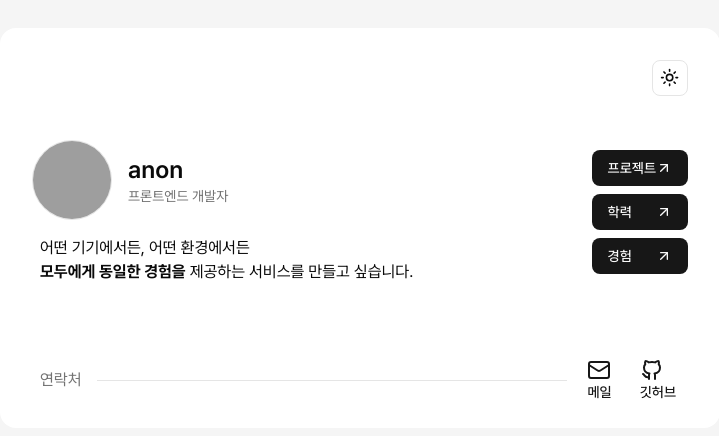
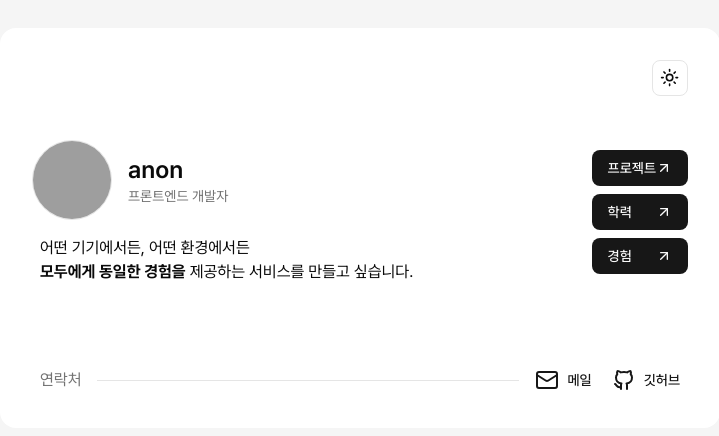
Before and after one commit to anon-js/qnon.kr, a Next.js app: page / in a window 1280 px wide. Shown: the part 172-608 px from the top of the page, without its empty margins (280-999 px from the left). Built offline with nearby package versions, Linux system fonts and the light colour scheme; grey boxes are pictures that could not be loaded.

Commit message:
fix: Changed the contact Button Style

```diff
--- a/components/home/ContactButtons.tsx
+++ b/components/home/ContactButtons.tsx
@@ -17,6 +17,7 @@ function ContactButtons() {
               target="_blank"
               rel="noopener noreferrer"
               aria-label={button.label + '(으)로 연락하기'}
+              className="flex gap-2 items-center"
             >
               {Icon && <Icon />}
               {button.label}
--- a/components/ui/Button.tsx
+++ b/components/ui/Button.tsx
@@ -19,7 +19,7 @@ const Button = forwardRef<HTMLButtonElement, ButtonProps>(
 
     const sizes = {
       default: 'h-9 px-4 py-2',
-      sm: 'h-8 rounded-md px-3',
+      sm: 'h-8 rounded-md px-2',
       lg: 'h-10 rounded-md px-8',
       icon: 'h-9 w-9',
     };
```
